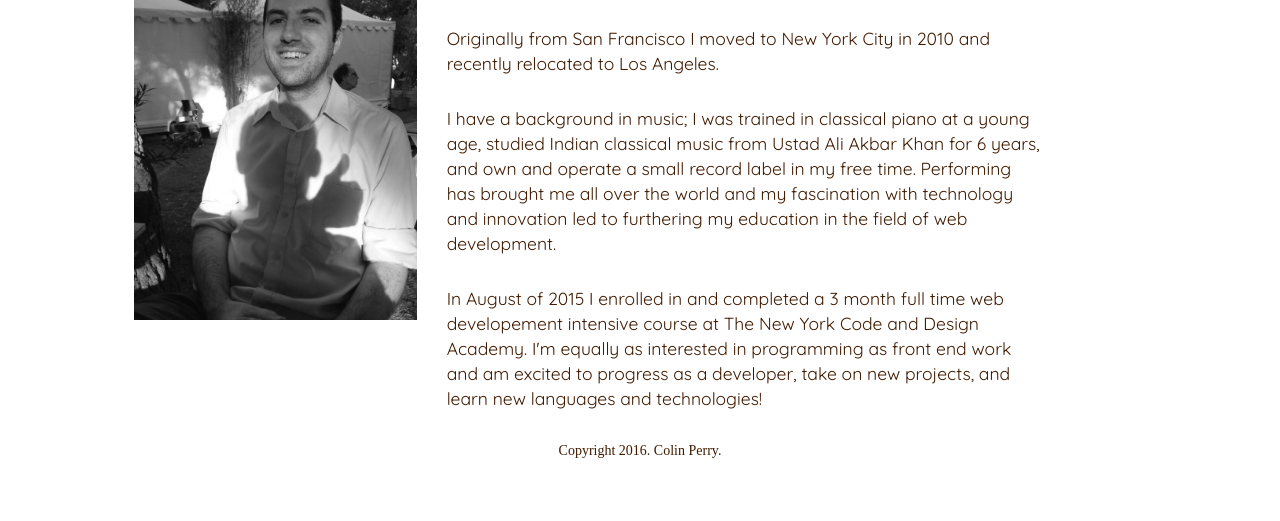
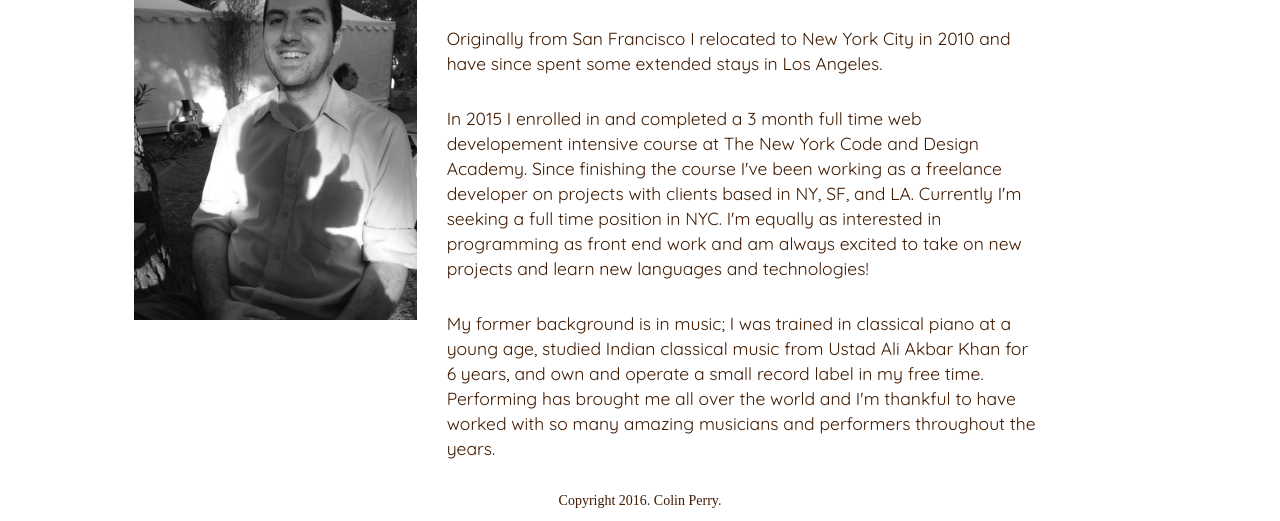
Before and after one commit to colinperry/portfolio, a plain HTML site: page about.html in a window 1280 px wide. Shown: the part 324-845 px from the top of the page. Before the commit the page ends 800 px from the top, so only its background shows below. Drawn offline with nearby package versions, Linux system fonts and the light colour scheme; a web font is replaced by a local one.

Commit message:
bio updated

```diff
--- a/about.html
+++ b/about.html
@@ -48,11 +48,11 @@
 						<div class="col-lg-6 col-md-6 col-sm-6 col-xs-12">
 							<h2>A little about me:</h2>
 							<br>
-							<p>Originally from San Francisco I moved to New York City in 2010 and recently relocated to Los Angeles.</p>
+							<p>Originally from San Francisco I relocated to New York City in 2010 and have since spent some extended stays in Los Angeles.</p>
 							<br>
-							<p>I have a background in music; I was trained in classical piano at a young age, studied Indian classical music from Ustad Ali Akbar Khan for 6 years, and own and operate a small record label in my free time. Performing has brought me all over the world and my fascination with technology and innovation led to furthering my education in the field of web development.</p>
+							<p>In 2015 I enrolled in and completed a 3 month full time web developement intensive course at The New York Code and Design Academy. Since finishing the course I've been working as a freelance developer on projects with clients based in NY, SF, and LA. Currently I'm seeking a full time position in NYC. I'm equally as interested in programming as front end work and am always excited to take on new projects and learn new languages and technologies!</p>
 							<br>
-							<p>In August of 2015 I enrolled in and completed a 3 month full time web developement intensive course at The New York Code and Design Academy. I'm equally as interested in programming as front end work and am excited to progress as a developer, take on new projects, and learn new languages and technologies!</p>
+							<p>My former background is in music; I was trained in classical piano at a young age, studied Indian classical music from Ustad Ali Akbar Khan for 6 years, and own and operate a small record label in my free time. Performing has brought me all over the world and I'm thankful to have worked with so many amazing musicians and performers throughout the years.</p>
 						</div>
 						<div class="col-lg-2 col-md-2 col-sm-2 col-xs-12"></div>
 					</div>
```
Also changed, not shown: index.html (+23 -0 lines), img/cityroots-screenshot.jpg (added), img/npylm-screenshot.jpg (added).
